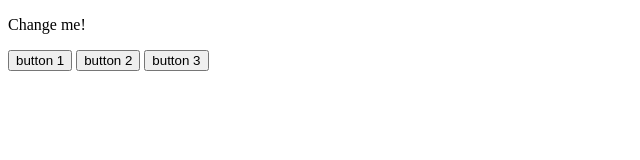
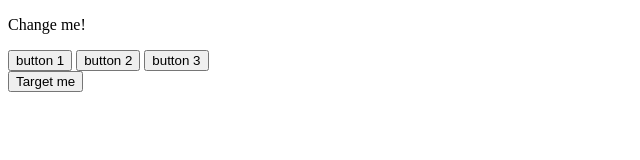
Before and after one commit to Mo-Rahman/Just-IT-Javascript, a plain HTML site: page DOM/day-04/index.html in a window 1280 px wide. Shown: the whole page, without its empty margins (0-640 px from the left). Drawn offline with Linux system fonts and the light colour scheme.

```diff
--- a/DOM/day-04/index.html
+++ b/DOM/day-04/index.html
@@ -19,6 +19,8 @@
   </div>
 
 
+  <button>Target me</button>
+
   <!-- Now it's your turn to experiment.
 
   1 - Can you bind an event?  You have to pass the (e) to bind the event to the click - the event being an eventListener like a click.
```
